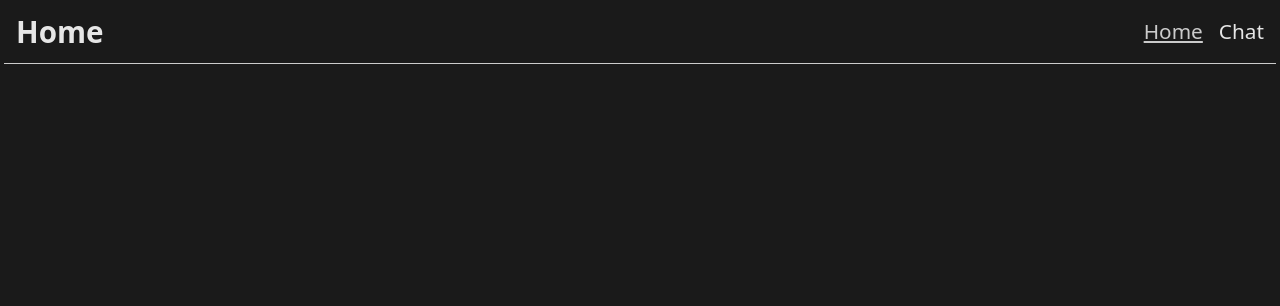
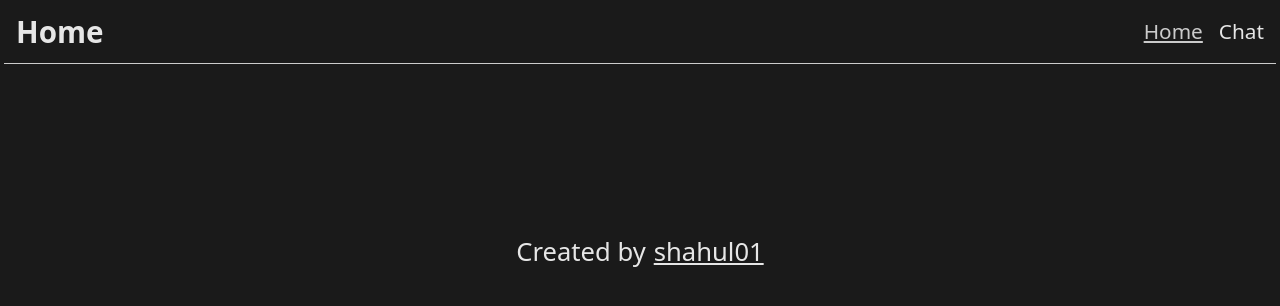
Before and after one commit to shahul01/nlk-socket-simple-demo, a React (Create React App) app in the folder client/: page / in a window 1280 px wide. Shown: the top 306 px of the page. Built offline with nearby package versions, Linux system fonts and the light colour scheme; no server answers.

Commit message:
feat:fe: added my github link in home page; fix:be: added logs on disconnect

```diff
--- a/client/src/components/Nav/Nav.module.scss
+++ b/client/src/components/Nav/Nav.module.scss
@@ -2,7 +2,7 @@
 
 .nav-container {
   border-bottom: 1px solid hsl(0deg, 0, 80%);
-  margin: 0rem 0.25rem 1.5rem;
+  margin: 0rem 0.25rem 1.75rem;
 
   .content {
     @apply flex_space-between_center;
--- a/client/src/pages/Chat/Chat.module.scss
+++ b/client/src/pages/Chat/Chat.module.scss
@@ -3,10 +3,10 @@
 // COMMT: Go to client/src/styles/App.scss to see more sass codes...
 
 .chat-container {
-  margin-top: 20px;
+  @apply mx-7;
 
   .checkbox-text {
-    margin: 0 1rem 1rem 1rem;
+    margin-bottom: 1rem;
     @apply flex_left_center;
     gap: 1rem;
   }
@@ -30,7 +30,6 @@
     @apply flex_space-between_start; // tailwind + sass
     flex-direction: column; // raw css
 
-    @apply mx-4;
     height: 80vh;
     max-height: 34rem;
     width: $chat-width;
--- /dev/null
+++ b/client/src/pages/Home/Home.module.scss
@@ -0,0 +1,19 @@
+@use '../../styles/App.scss' as *;
+
+.home-container {
+  @apply mx-7;
+  @apply flex_center_center;
+  height: 40vh;
+  font-size: 1.6rem;
+
+  .my-github-link {
+    @apply flex;
+    gap: 0.5rem;
+
+    a {
+      text-decoration: underline;
+    }
+
+  }
+
+}
--- a/client/src/pages/Home/Home.tsx
+++ b/client/src/pages/Home/Home.tsx
@@ -1,12 +1,20 @@
-import { Link } from 'react-router-dom';
-import React from 'react';
+import {FC, useState, useEffect} from 'react';
+import styles from './Home.module.scss';
 
-const Home = () => {
+const Home:FC = () => {
   return (
-    <div>
-      {/* <Link to="/chat" className="underline text-violet-700">
-        Go to Chat
-      </Link> */}
+    <div className={styles['home-container']}>
+
+      <div className={styles['my-github-link']}>
+        Created by
+        <a
+          href='https://github.com/shahul01'
+          target='_blank'
+          rel='noreferrer'
+        >
+          shahul01
+        </a>
+      </div>
 
     </div>
   )
```
Also changed, not shown: 2 other files (tests, documents, lock files or other folders).
